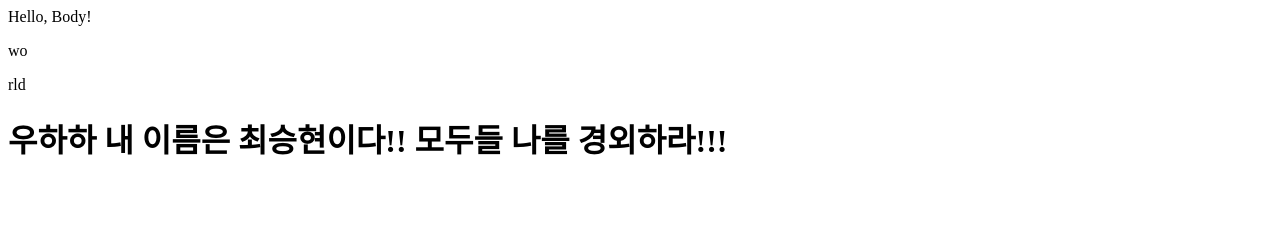
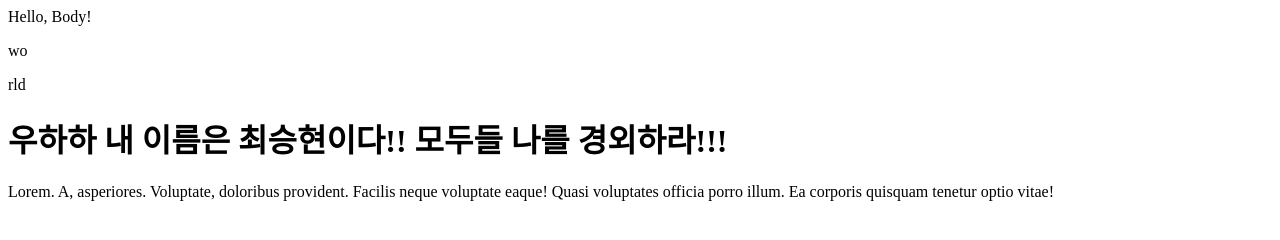
Before and after one commit to ChoiWheatley/ormi-master, a plain HTML site: page index.html in a window 1280 px wide. Drawn offline with Linux system fonts and the light colour scheme.

Commit message:
add another commit

```diff
--- a/index.html
+++ b/index.html
@@ -1,20 +1,23 @@
 <!DOCTYPE html>
 <html lang="ko">
+  <head>
+    <meta charset="UTF-8" />
+    <meta http-equiv="X-UA-Compatible" content="IE=edge" />
+    <meta name="viewport" content="width=device-width, initial-scale=1.0" />
+    <title>Hello Title!</title>
+  </head>
 
-<head>
-    <meta charset="UTF-8">
-    <meta http-equiv="X-UA-Compatible" content="IE=edge">
-    <meta name="viewport" content="width=device-width, initial-scale=1.0">
-    <title>Hello Title!</title>
-</head>
-
-<body>
+  <body>
     Hello, Body!
     <p>wo</p>
     <p>rld</p>
 
     <h1>우하하 내 이름은 최승현이다!! 모두들 나를 경외하라!!!</h1>
-</body>
 
-
+    <p>
+      Lorem. A, asperiores. Voluptate, doloribus provident. Facilis neque
+      voluptate eaque! Quasi voluptates officia porro illum. Ea corporis
+      quisquam tenetur optio vitae!
+    </p>
+  </body>
 </html>
```
